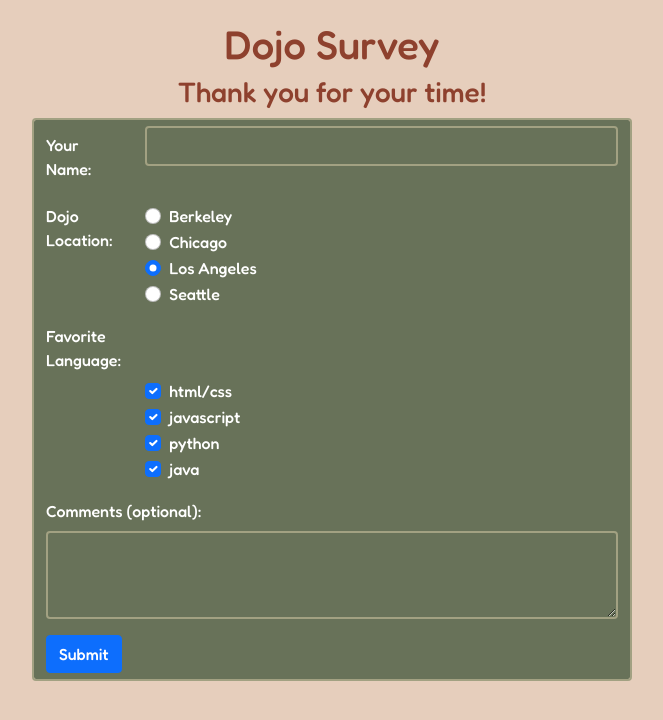
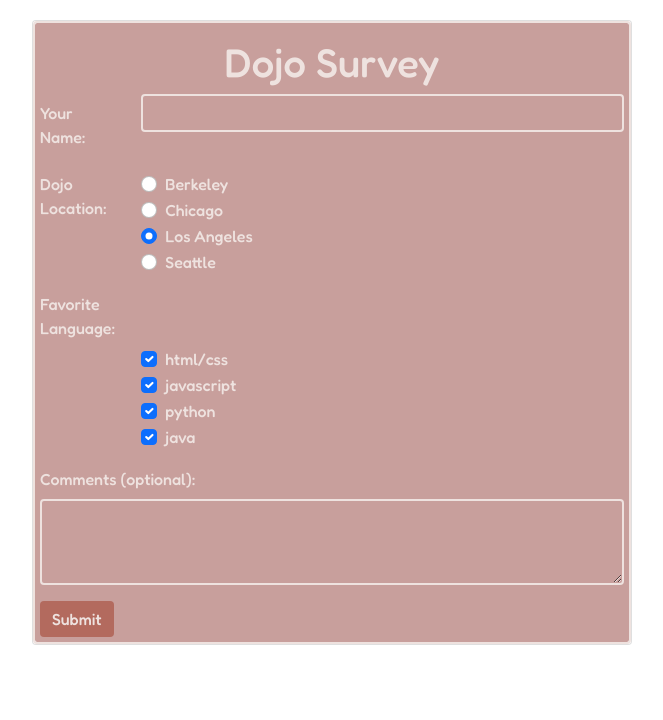
Before and after one commit to zmirzaa/dojoSurvey, a Flask app: page / in a window 1280 px wide. Shown: the top 720 px of the page, without its empty margins (308-971 px from the left). Run offline with Flask 2, Linux system fonts and the light colour scheme.

Commit message:
minor aesthetic changes

```diff
--- a/static/css/style.css
+++ b/static/css/style.css
@@ -2,18 +2,15 @@ body {
     font-family: "Fredoka", sans-serif;
     width: 600px;
     margin: 0 auto;
-    background-color: #e6cebc;
+    margin-top: 20px;
 }
 
 header {
     text-align: center;
-    margin-top: 20px;
-    color: #8e412e;
+    margin-top: 10px;
+    color: #eee2df;
 }
 
-.card {
-    border: none;
-}
 
 .wrapper {
     border: 2px solid white;
@@ -22,7 +19,15 @@ header {
 }
 
 .form-control {
-    border: 2px solid #a2a182;
-    background-color: #687259;
-    color: white;
+    padding: 5px;
+    border: 2px solid #eee2df;
+    background-color: #c89f9c;
+    color: #eee2df;
 }
+
+
+.btn-primary {
+    background-color: #b36a5e;
+    border: none;
+    color: #eee2df;
+}
--- a/templates/index.html
+++ b/templates/index.html
@@ -10,12 +10,12 @@
     <title>Dojo Survey</title>
 </head>
 <body>
-    <header id="head">
+    <main>
+        <div class="card">
+            <form action="/users" method="POST" class="form-control" id="main">
+                <header>
                     <h1>Dojo Survey</h1>
-        <h3>Thank you for your time!</h3>
                 </header>
-    <main>
-        <form action="/users" method="POST" class="form-control" id="main">
                 <div class="row mb-3">
                     <label for="name" class="col-sm-2 col-form-label">Your Name:</label>
                     <div class="col-sm-10">
@@ -72,6 +72,7 @@
                     </div>
                 <button type="submit" value="create user" class="btn btn-primary">Submit</button>
             </form>
+        </div>
     </main>
 </body>
 </html>
```
Lines whose indentation alone changed are shown as unchanged.
